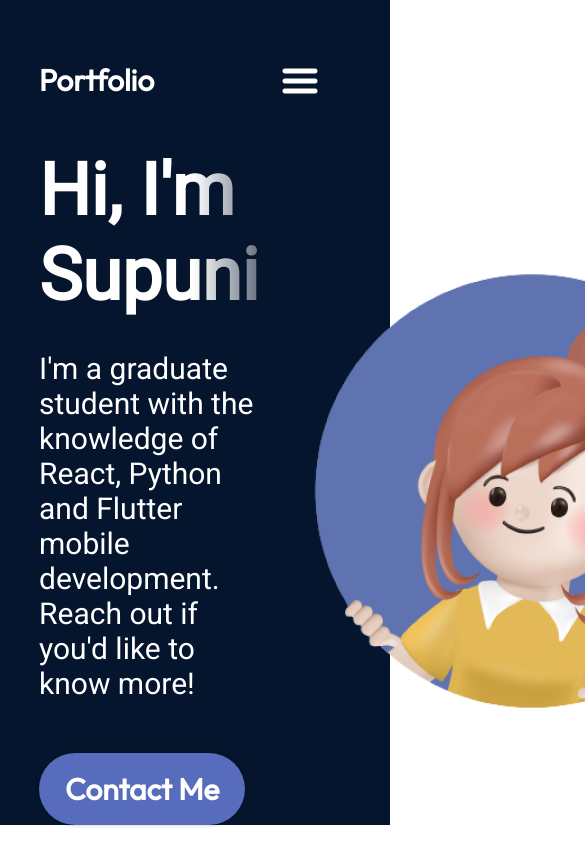
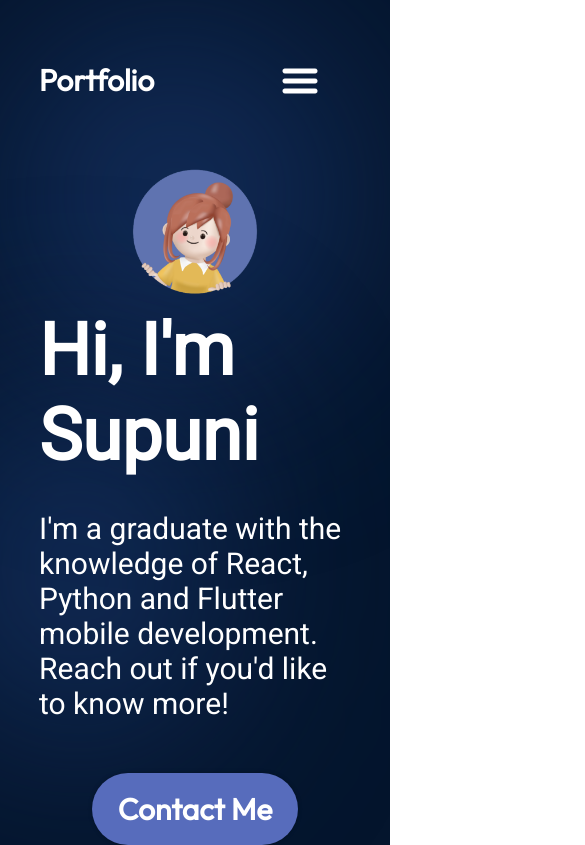
Before and after one commit to Supuni007/Portfolio, a React (Vite) app: page / in a window 390 px wide. Shown: the top 845 px of the page, 585 px wide, since content can reach past the window. Built offline with nearby package versions, Linux system fonts and the light colour scheme.

Commit message:
Make hero section responsive

```diff
--- a/src/components/Hero/Hero.jsx
+++ b/src/components/Hero/Hero.jsx
@@ -9,13 +9,13 @@ export const Hero = () => {
             <div className={styles.content}>
                 <h1 className={styles.title}>Hi, I'm Supuni</h1>
                 <p className={styles.description}>
-                    I'm a graduate student with the knowledge of React, Python and Flutter mobile development. Reach out if you'd like to know more!
+                    I'm a graduate with the knowledge of React, Python and Flutter mobile development. Reach out if you'd like to know more!
                 </p>
                 <a href="mailto:supunirathnayake007@gmail.com" className={styles.contactBtn}>Contact Me</a>
             </div>
-            <img src={getImageUrl("hero/heroImage.png")} alt="Hero image of me" classNAme={styles.heroImg}></img>
-            <div className={StyleSheet.topBlur}/>
-            <div className={StyleSheet.bottomBlur}/>
+            <img src={getImageUrl("hero/heroImage.png")} alt="Hero image of me" className={styles.heroImg}></img>
+            <div className={styles.topBlur}></div>
+            <div className={styles.bottomBlur}></div>
         </section>
     );
 };
--- a/src/components/Hero/Hero.module.css
+++ b/src/components/Hero/Hero.module.css
@@ -49,4 +49,59 @@
 .heroImg {
     width: 50%;
     z-index: 1;
+
+    animation-name: floating;
+    animation-duration: 3s;
+    animation-iteration-count: infinite;
+    animation-timing-function: ease-in-out;
 }
+
+@keyframes floating {
+    0% {
+        transform: translate(0, 0px);
+    }
+    50% {
+        transform: translate(0, 10px);
+    }
+    100% {
+        transform: translate(0, -0px);
+    }
+}
+
+.topBlur {
+    position: absolute;
+    width: 50vw;
+    height: 50vw;
+    min-width: 350px;
+    min-height: 350px;
+    top: -128px;
+    left: -10vw;
+    border-radius: 764px;
+    background: rgba(25, 55, 109, 0.7);
+    filter: blur(100px);
+    z-index: 0;
+}
+
+.bottomBlur {
+    position: absolute;
+    width: 70vw;
+    height: 50vw;
+    min-width: 250px;
+    min-height: 350px;
+    top: 246px;
+    left: -25vw;
+    border-radius: 764px;
+    background: rgba(25, 55, 109, 0.7);
+    filter: blur(100px);
+    z-index: 0;
+}
+
+@media screen and (max-width: 830px) {
+    .container {
+        flex-direction: column-reverse;
+    }
+
+    .content {
+        align-items: center;
+    }
+}
```
